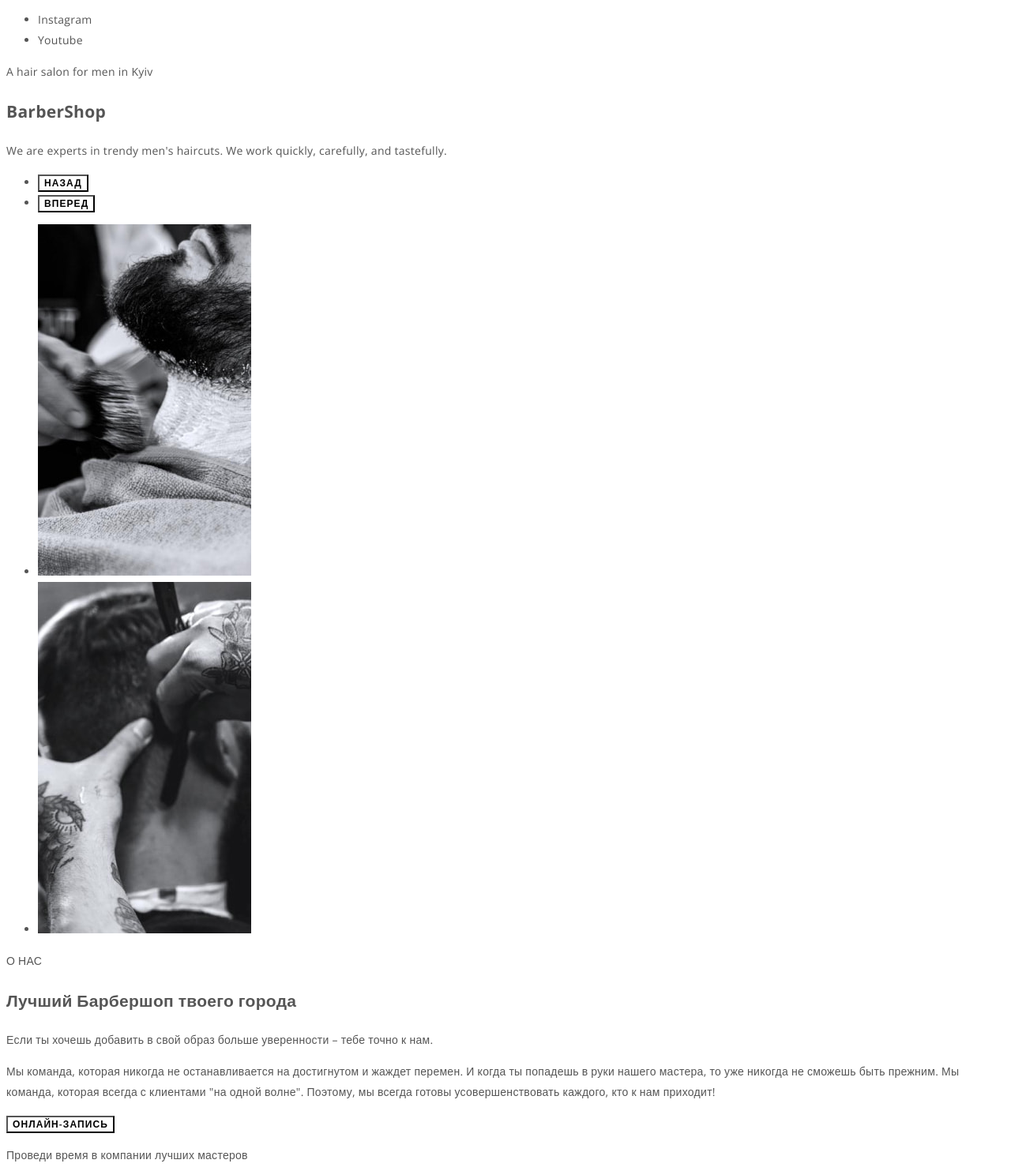
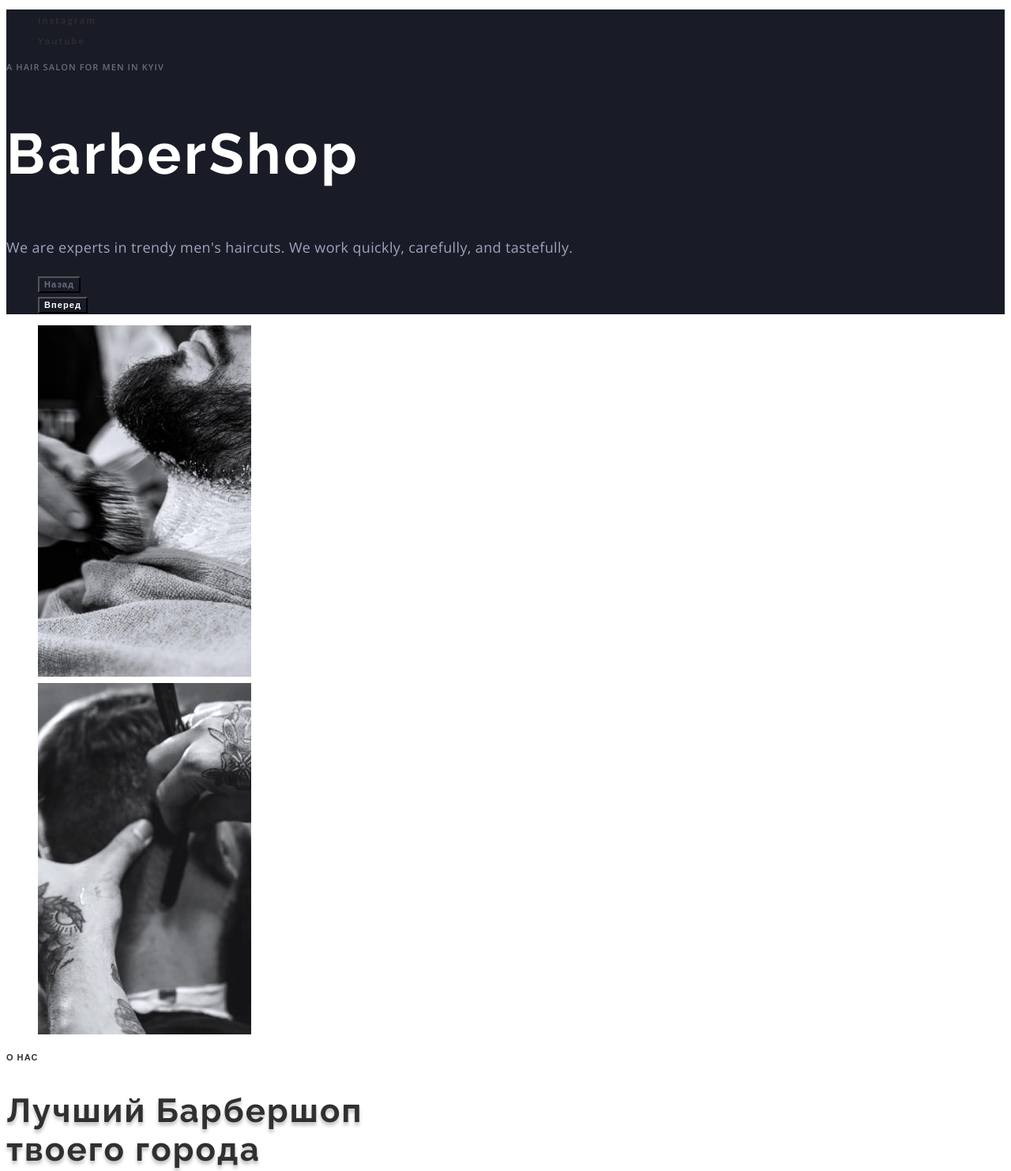
Before and after one commit to AlexHerbin/barbershop, a plain HTML site: page index.html in a window 1280 px wide. Shown: the part 232-1715 px from the top of the page at 79% size. Drawn offline with nearby package versions, Linux system fonts and the light colour scheme.

Commit message:
upd css styles

```diff
--- a/css/styles.css
+++ b/css/styles.css
@@ -29,9 +29,27 @@ body {
   color: var(--main-tx-cl);
 }
 
+.visually-hidden {
+  position: absolute;
+  width: 1px;
+  height: 1px;
+  margin: -1px;
+  border: 0;
+  padding: 0;
+
+  white-space: nowrap;
+  clip-path: inset(100%);
+  clip: rect(0 0 0 0);
+  overflow: hidden;
+}
+
 .link {
   text-decoration: none;
   color: currentColor;
+}
+
+.list {
+  list-style: none;
 }
 
 .btn {
@@ -56,8 +74,21 @@ body {
   color: var(--btn-light-mode);
 }
 
-.btn-mode-dark {
-  color: var(--btn-dark-mode);
+.slider-btn {
+  font-weight: 600;
+  font-size: 11px;
+  line-height: 1.36;
+  letter-spacing: 0.1em;
+  text-align: right;
+
+  color: #fff;
+  background-color: transparent;
+}
+
+.slider-btn-disable {
+  text-align: left;
+
+  color: rgba(157, 164, 189, 0.6);
 }
 
 /* ХЕДЕР  */
@@ -66,7 +97,7 @@ body {
   background-color: var(--dark-bg-cl);
 }
 
-/* Навигация */
+/* НАВИГАЦИЯ*/
 
 .navigation-link,
 .header-phone {
@@ -89,5 +120,98 @@ body {
 
 .navigation .link:hover,
 .navigation .link:focus {
-  color: #ff6c00;
+  color: var(--accent-cl);
 }
+
+/* ГЕРОЙ */
+
+.hero {
+  background-color: var(--dark-bg-cl);
+}
+
+.hero .link {
+  font-weight: 600;
+  font-size: 11px;
+  line-height: 1.36;
+  letter-spacing: 0.2em;
+
+  color: #303030;
+}
+
+.link-social:hover,
+.link-social:focus {
+  color: var(--accent-cl);
+}
+
+.hero .uppertitle {
+  font-weight: 600;
+  font-size: 11px;
+  line-height: 1.36;
+  letter-spacing: 0.1em;
+  text-transform: uppercase;
+  color: rgba(157, 164, 189, 0.6);
+}
+
+.hero .title {
+  font-family: var(--secondary-font);
+  font-weight: 700;
+  font-size: 72px;
+  line-height: 1.18;
+  letter-spacing: 0.05em;
+
+  color: #fff;
+}
+
+.hero .subtitle {
+  font-size: 18px;
+  line-height: 1.67;
+  letter-spacing: 0.02em;
+
+  color: #9da4bd;
+}
+
+/* О НАС */
+
+.about .uppertitle {
+  font-weight: 600;
+  font-size: 11px;
+  line-height: 1.36;
+  letter-spacing: 0.1em;
+  text-transform: uppercase;
+
+  color: #303030;
+}
+
+.about .title {
+  font-family: var(--secondary-font);
+  font-weight: 700;
+  font-size: 42px;
+  line-height: 1.17;
+  letter-spacing: 0.05em;
+
+  color: #303030;
+
+  text-shadow: 0 4px 4px rgba(0, 0, 0, 0.25);
+}
+
+.about .subtitle {
+  font-size: 18px;
+  line-height: 1.67;
+  letter-spacing: 0.02em;
+}
+
+.discription {
+  font-size: 14px;
+  line-height: 1.86;
+  letter-spacing: 0.02em;
+}
+
+.about .btn-dark-mode {
+  color: var(--btn-dark-mode);
+}
+
+.about .btn-dark-mode:hover,
+.about .btn-dark-mode:focus {
+  color: var(--btn-light-mode);
+  background-color: var(--accent-cl);
+}
--- a/index.html
+++ b/index.html
@@ -60,7 +60,7 @@
         <ul class="list">
           <li class="item">
             <a
-              class="link"
+              class="link link-social"
               href="https://www.instagram.com/"
               target="_blank"
               rel="noopener noreferrer"
@@ -69,7 +69,7 @@
           </li>
           <li class="item">
             <a
-              class="link"
+              class="link link-social"
               href="https://www.youtube.com/ "
               target="_blank"
               rel="noopener noreferrer"
@@ -79,7 +79,7 @@
         </ul>
         <div class="hero-group">
           <p class="uppertitle" lang="en">A hair salon for men in Kyiv</p>
-          <h1 class="hero-title" lang="en">BarberShop</h1>
+          <h1 class="title" lang="en">BarberShop</h1>
           <p class="subtitle" lang="en">
             We are experts in trendy men's haircuts. We work quickly, carefully,
             and tastefully.
@@ -87,10 +87,10 @@
         </div>
         <ul class="list">
           <li class="item">
-            <button class="btn slider-btn" type="button">Назад</button>
+            <button class="slider-btn slider-btn-disable " type="button">Назад</button>
           </li>
           <li class="item">
-            <button class="btn slider-btn" type="button">Вперед</button>
+            <button class="slider-btn" type="button">Вперед</button>
           </li>
         </ul>
       </section>
@@ -119,7 +119,7 @@
         </ul>
         <div class="about-group">
           <p class="uppertitle">О НАС</p>
-          <h2 class="section-title">Лучший Барбершоп твоего города</h2>
+          <h2 class="title">Лучший Барбершоп<br/> твоего города</h2>
           <p class="subtitle">
             Если ты хочешь добавить в свой образ больше уверенности – тебе точно
             к нам.
@@ -131,7 +131,7 @@
             клиентами "на одной волне". Поэтому, мы всегда готовы
             усовершенствовать каждого, кто к нам приходит!
           </p>
-          <button class="btn" type="button">онлайн-запись</button>
+          <button class="btn btn-dark-mode" type="button">онлайн-запись</button>
         </div>
       </section>
 
@@ -358,7 +358,7 @@
       <!-- ФОТО РАБОТ -->
       <section class="gallery">
         <p class="uppertitle">На латинском языке “барба” означает “борода”</p>
-        <h2 class="section-title" hidden>Галлерея работ</h2>
+        <h2 class="section-title visually-hidden " >Галлерея работ</h2>
         <ul class="list">
           <li class="item">
             <img
@@ -398,6 +398,28 @@
           </li>
         </ul>
       </section>
+
+      <!-- КОНТАКТЫ -->
+      <section class="contact">
+        <div class="record-group">
+          <h2>Онлайн-запись</h2>
+          <p>Имя<sup>*</sup></p>
+          <p>Телефон<sup>*</sup></p>
+          <p>сообщение</p>
+          <button type="button">отправить</button>
+        </div>
+        <div class="contact-group">
+          <h2>Контакты</h2>
+          <address>ул. Васильковая, 7А<br/> Киев, 08132
+            <a href="tel:+38 044 111 11 11">+38 044 111 11 11</a>
+            <a href="mailto:barbershop@email.com">barbershop@email.com</a>
+            <p>время работы</p>
+            <p>Ежедневно с 9:00 до 22:00</p>
+          </address>
+
+          </address>
+        </div>
+      </section>
     </main>
 
     <!-- ФУТЕР -->
@@ -406,7 +428,7 @@
       <ul class="list">
         <li class="item">
           <a
-            class="link"
+            class="link link-social"
             href="https://www.instagram.com/"
             target="_blank"
             rel="noopener noreferrer"
@@ -415,7 +437,7 @@
         </li>
         <li class="item">
           <a
-            class="link"
+            class="link link-social"
             href="https://www.youtube.com/ "
             target="_blank"
             rel="noopener noreferrer"
```
